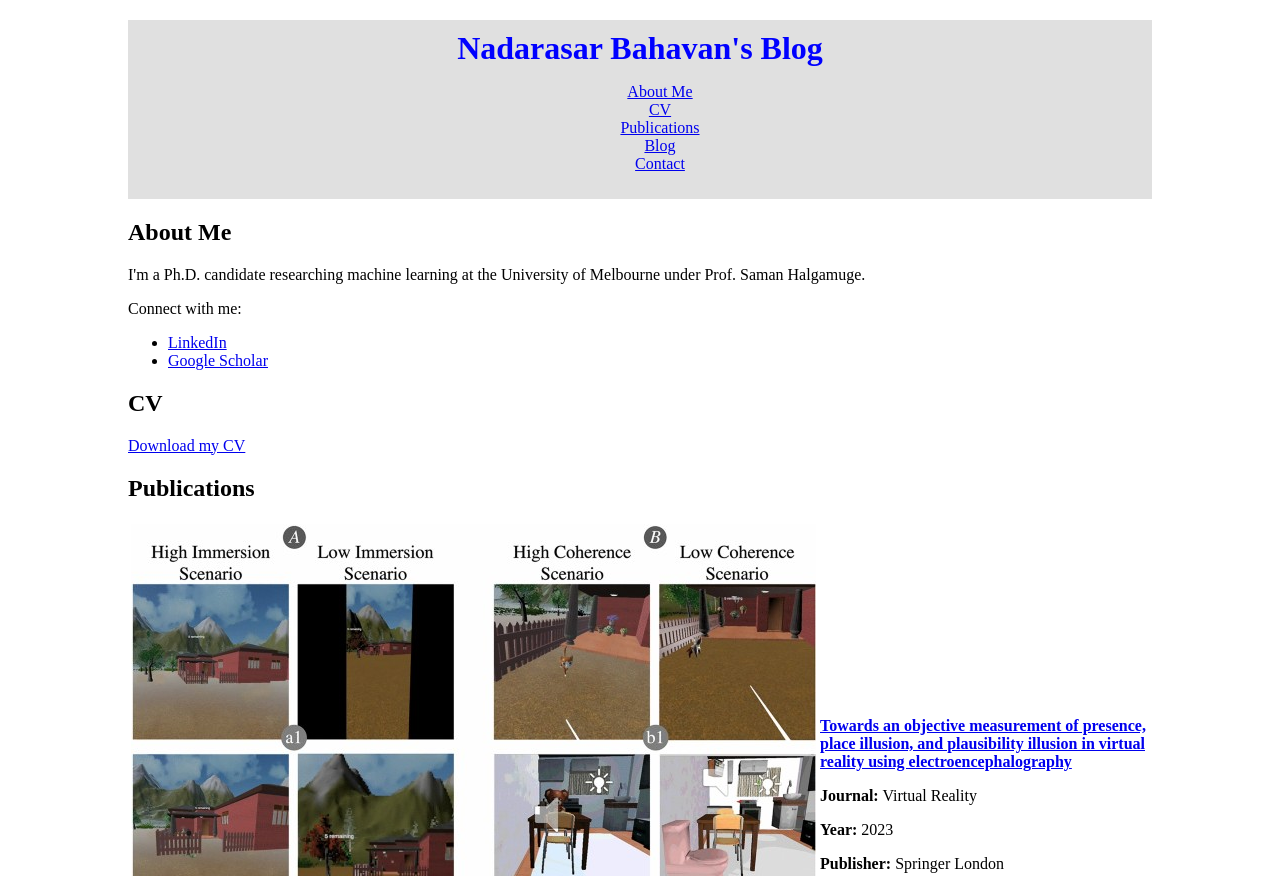
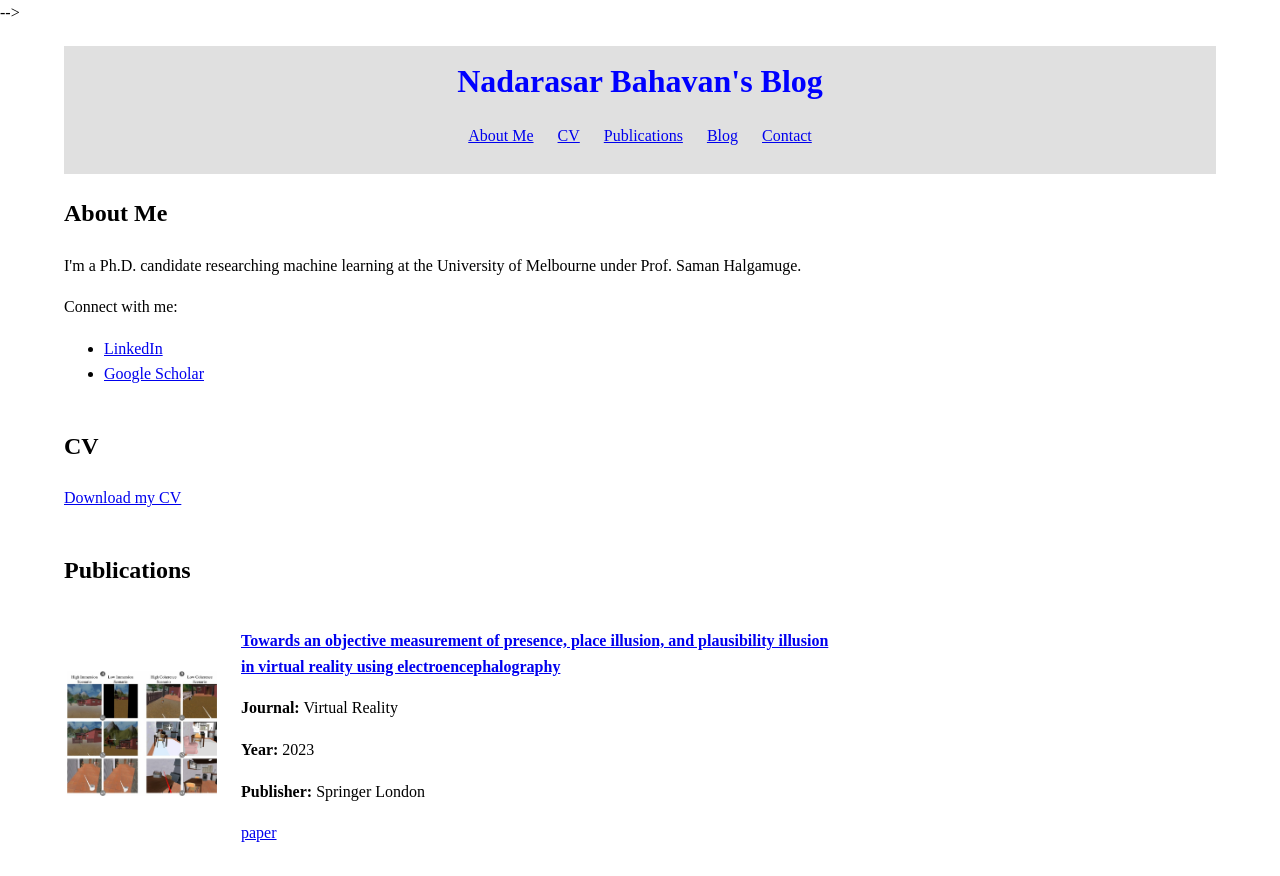
Before and after one commit to nadarasarbahavan/bahavan.github.io, a plain HTML site: page index.html in a window 1280 px wide. Shown: the top 876 px of the page. Drawn offline with Linux system fonts and the light colour scheme.

Commit message:
Update index.html

```diff
--- a/index.html
+++ b/index.html
@@ -36,6 +36,78 @@
         nav ul li a {
             color: #fff;
             text-decoration: none;
+        }
+
+        .container {
+            width: 90%;
+            max-width: 1200px;
+            margin: auto;
+            padding: 20px;
+        }
+
+        section {
+            margin-bottom: 40px;
+        }
+
+        .publication-item {
+            display: flex;
+            align-items: flex-start;
+            margin-bottom: 20px;
+        }
+
+        .publication-item img {
+            max-width: 150px;
+            margin-right: 20px;
+        }
+
+        .publication-item .details {
+            max-width: 600px;
+        }
+
+        .contact-form {
+            max-width: 600px;
+        }
+
+        .contact-form input,
+        .contact-form textarea {
+            width: 100%;
+            margin-bottom: 10px;
+            padding: 8px;
+        }
+
+        .contact-form button {
+            padding: 10px 15px;
+        }
+
+        footer {
+            text-align: center;
+            padding: 10px 0;
+            background: #333;
+            color: #fff;
+        }
+    </style> -->
+    <style>
+        body {
+            line-height: 1.6;
+        }
+
+        header {
+            padding: 10px 0;
+            text-align: center;
+        }
+
+        header h1 {
+            margin: 0;
+        }
+
+        nav ul {
+            list-style: none;
+            padding: 0;
+        }
+
+        nav ul li {
+            display: inline;
+            margin: 0 10px;
         }
 
         .container {
```
